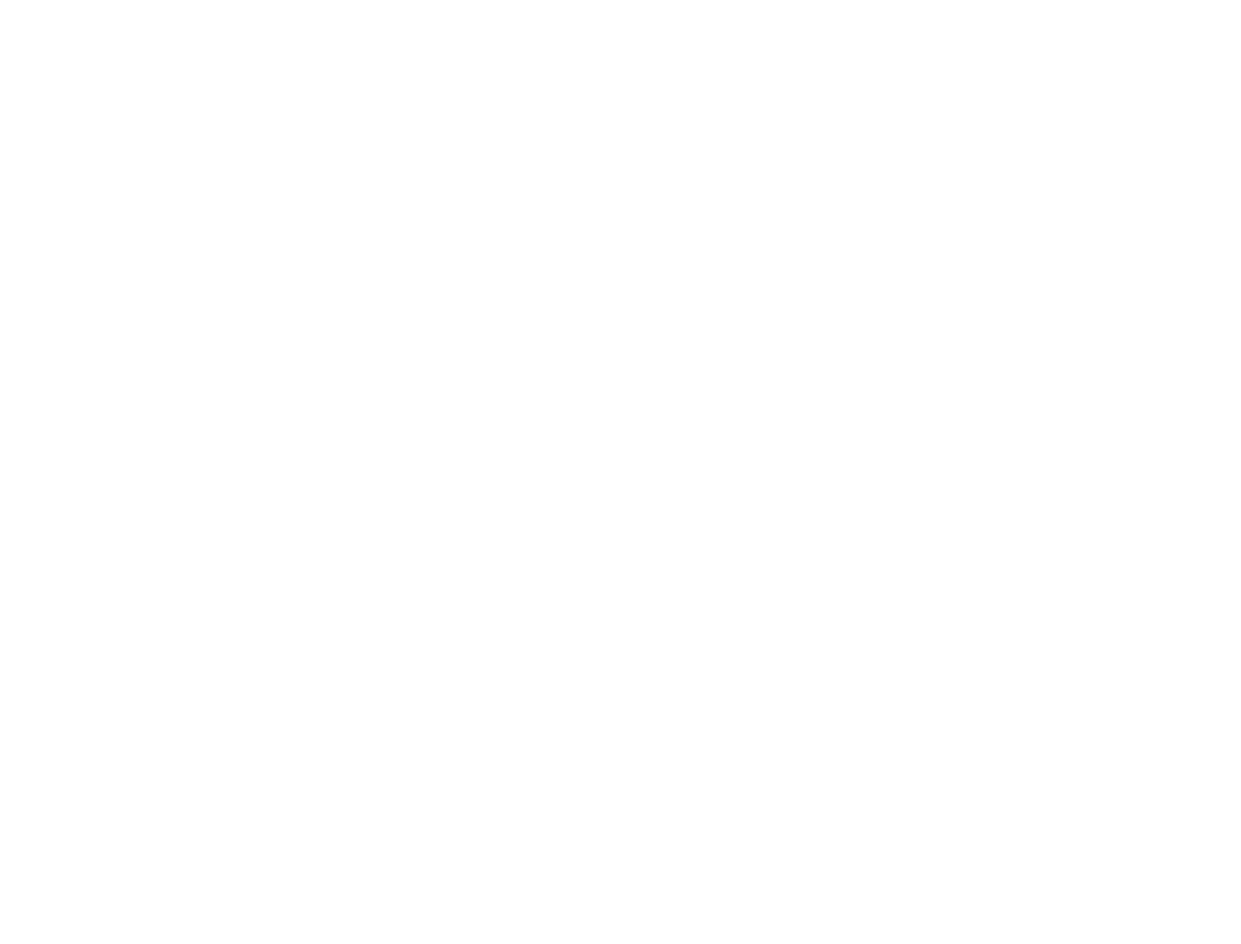
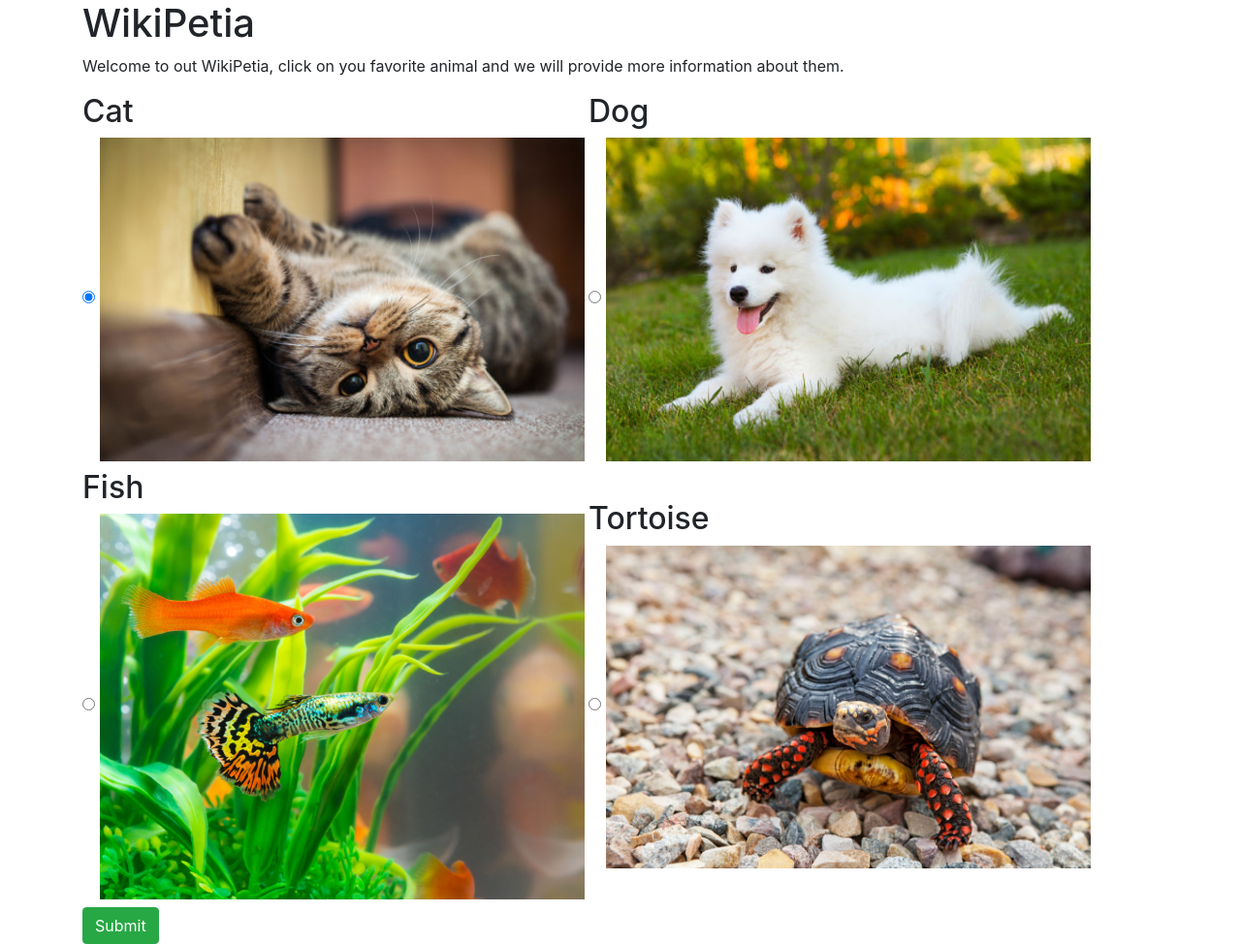
Before and after one commit to mandystar018/animal-wiki, a plain HTML site: page index.html in a window 1280 px wide. Shown: the whole page at 97% size. Before the commit the page ends 800 px from the top, so only its background shows below. Drawn offline with Linux system fonts and the light colour scheme.

Commit message:
Add images and add radio selectors for each animal
Co-Authored-by: Amanda Otero <mandystar018@gmail.com>

```diff
--- a/css/styles.css
+++ b/css/styles.css
@@ -0,0 +1,4 @@
+img {
+  width: 500px;
+  height: auto;
+}
--- a/index.html
+++ b/index.html
@@ -5,9 +5,37 @@
     <link href="css/styles.css" rel="stylesheet" type="text/css">
     <script src="js/jquery-3.5.1.js"></script>
     <script src="js/scripts.js"></script>
-  <title>Document</title>
+  <title>Animal Wiki</title>
 </head>
 <body>
-
+  <div class="container">
+    <h1>WikiPetia</h1>
+    <p>Welcome to out WikiPetia, click on you favorite animal and we will provide more information about them.</p>
+    <form id="animals">
+      <div class="radio">
+        <label>
+          <h2>Cat</h2>
+          <input type="radio" name="animal" value="cat" checked>
+          <img src="img/cat.jpg" alt="Pictures of a cat">
+        </label>
+        <label>
+          <h2>Dog</h2>
+          <input type="radio" name="animal" value="dog">
+          <img src="img/dog.jpg" alt="Pictures of a Dog">
+        </label>
+        <label>
+          <h2>Fish</h2>
+          <input type="radio" name="animal" value="fish">
+          <img src="img/fish.jpg" alt="Pictures of a Fish">
+        </label>
+        <label>
+          <h2>Tortoise</h2>
+          <input type="radio" name="animal" value="tortoise">
+          <img src="img/tortoise.jpg" alt="Pictures of a Tortoise">
+        </label>
+      </div>
+    </form>
+    <button class="btn btn-success" type="submit">Submit</button>
+  </div>
 </body>
 </html>
```
Also changed, not shown: img/cat.jpg (added), img/dog.jpg (added), img/fish.jpg (added), img/tortoise.jpg (added).
